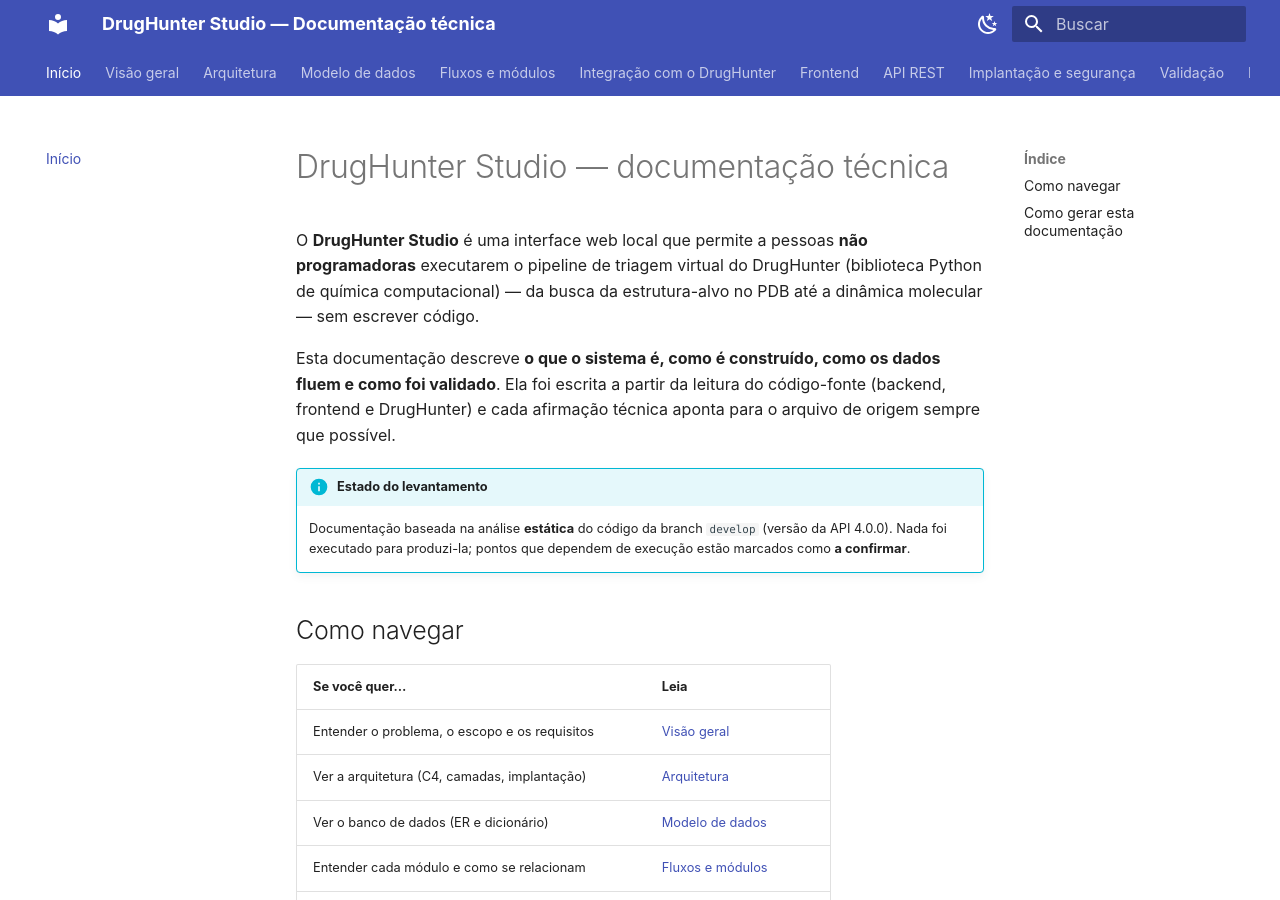
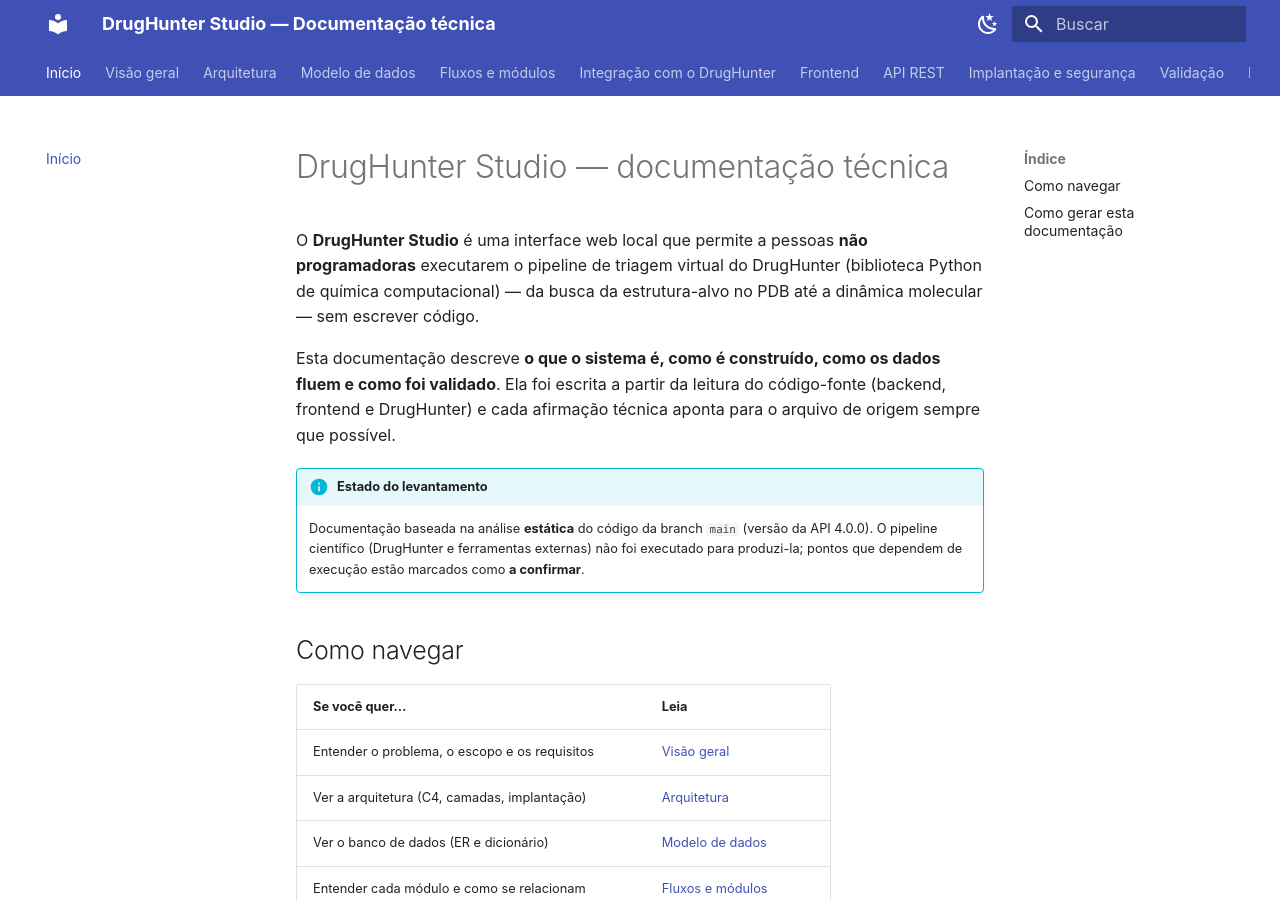
Before and after one commit to Letolsilva/DrugHunter-Studio, an MkDocs documentation site: the page built from docs/index.md, in a window 1280 px wide and 900 px high. Built offline with MkDocs 1.6.1 and Material for MkDocs 9.7.7, drawn with Linux system fonts in a browser that asks for light colours.

Commit message:
docs: indica a branch main como base e remove a premissa de o estudo de caso ser um fungo
Co-Authored-By: Claude Sonnet 5.5 <noreply@anthropic.com>

```diff
--- a/docs/index.md
+++ b/docs/index.md
@@ -9,8 +9,9 @@ escrita a partir da leitura do código-fonte (backend, frontend e DrugHunter) e
 arquivo de origem sempre que possível.
 
 !!! info "Estado do levantamento"
-    Documentação baseada na análise **estática** do código da branch `develop` (versão da API 4.0.0).
-    Nada foi executado para produzi-la; pontos que dependem de execução estão marcados como **a confirmar**.
+    Documentação baseada na análise **estática** do código da branch `main` (versão da API 4.0.0).
+    O pipeline científico (DrugHunter e ferramentas externas) não foi executado para produzi-la; pontos que dependem
+    de execução estão marcados como **a confirmar**.
 
 ## Como navegar
 
```
Also changed, not shown: docs/01-visao-geral.md (+2 -2 lines), docs/14-limitacoes.md (+1 -1 lines).
